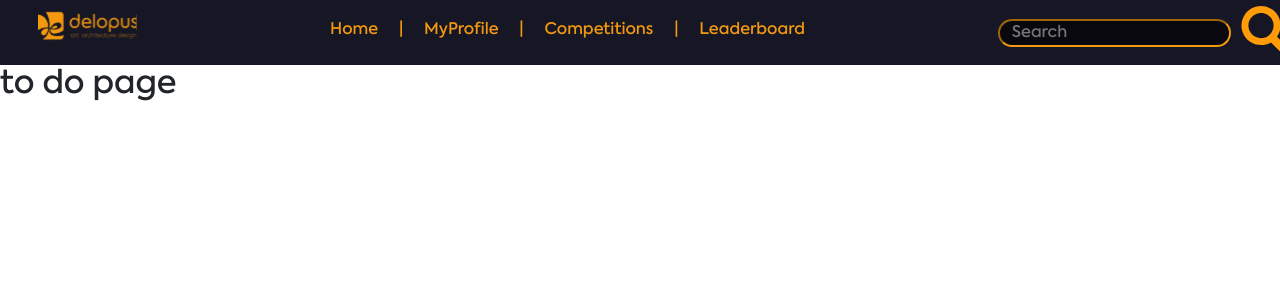
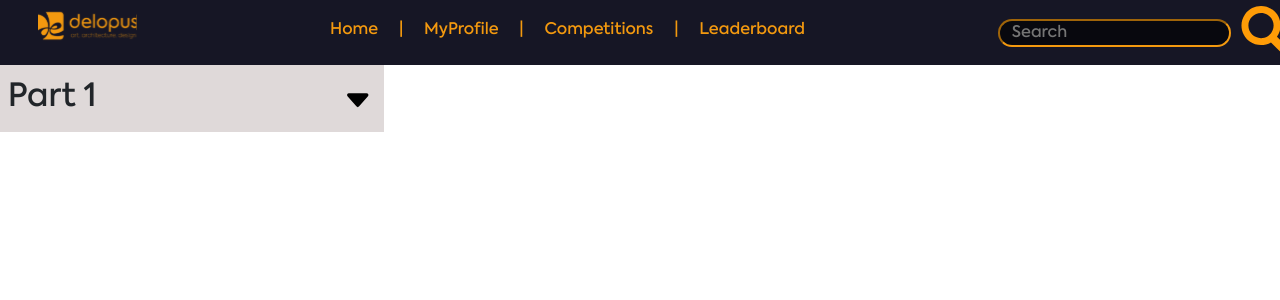
Before and after one commit to jaistarx/delopus, a React (Create React App) app: page /classes in a window 1280 px wide. Shown: the top 300 px of the page. Built offline with nearby package versions, Linux system fonts and the light colour scheme.

Commit message:
class usestate

```diff
--- a/package.json
+++ b/package.json
@@ -11,6 +11,7 @@
     "react": "^16.13.1",
     "react-bootstrap": "^1.0.1",
     "react-dom": "^16.13.1",
+    "react-icons": "^3.10.0",
     "react-scripts": "3.4.1"
   },
   "scripts": {
--- a/src/classes.css
+++ b/src/classes.css
@@ -0,0 +1,33 @@
+
+.flex{
+    display:flex;
+}
+.flex-space{
+    display:flex;
+    justify-content: space-between;
+
+}
+.contents{
+    background-color: rgb(223, 217, 217);
+    width: 30%;
+    padding: 0.6%;
+    padding-top: 1%;
+}
+.icon-drop{
+    margin-top: 1%;
+}
+.bt{
+    width: 10%;
+    border: none;
+    background-color: rgb(223, 217, 217);
+    display: block;
+
+
+}
+.thumbnails{
+    width:60%;
+    height: 100%;
+}
+.descript{
+    font-size: 0.8rem;
+}
--- a/src/classes.js
+++ b/src/classes.js
@@ -1,10 +1,51 @@
-import React from "react";
+import React, { useState } from "react";
 import "./classes.css";
-
+import { BsFillCaretDownFill } from "react-icons/bs";
+import { IconContext } from "react-icons/lib";
 
 function Classes() {
-    return(<div>
-        <h2>to do page</h2>
-    </div>);
+  const [toggle, setToggle] = useState(0);
+  const toggling = () => {
+      if(toggle === 0){
+          setToggle(1);}
+      else{
+          setToggle(0);
+      }
+  }
+  return (
+    <div>
+      <div className="flex">
+        <div className="contents">
+          <div className="flex-space">
+            <h2>Part 1</h2>
+            <button type="button" className="bt" style={{ outline: "none" }} onClick={toggling}>
+              <IconContext.Provider value={{ size: "80%" , color:((toggle===0)?'black':'#F3990F')}}>
+                <BsFillCaretDownFill className="icon-drop" />
+              </IconContext.Provider>
+            </button>
+          </div>
+          {(toggle === 1) && (
+            <div>
+              <div className="flex">
+                <img
+                  src="images/tcr1.svg"
+                  alt="tcr"
+                  className="thumbnails"
+                ></img>
+                <div>
+                  <h4> Chapter 1</h4>
+                  <p className="descript">
+                    Lorem Ipsum is simply dummy text of the printing and
+                    typesetting industry. Lorem Ipsum has been the industry's
+                    standard dummy text.
+                  </p>
+                </div>
+              </div>
+            </div>
+          )}
+        </div>
+      </div>
+    </div>
+  );
 }
 export default Classes;
```
Also changed, not shown: 1 other file (tests, documents, lock files or other folders).
